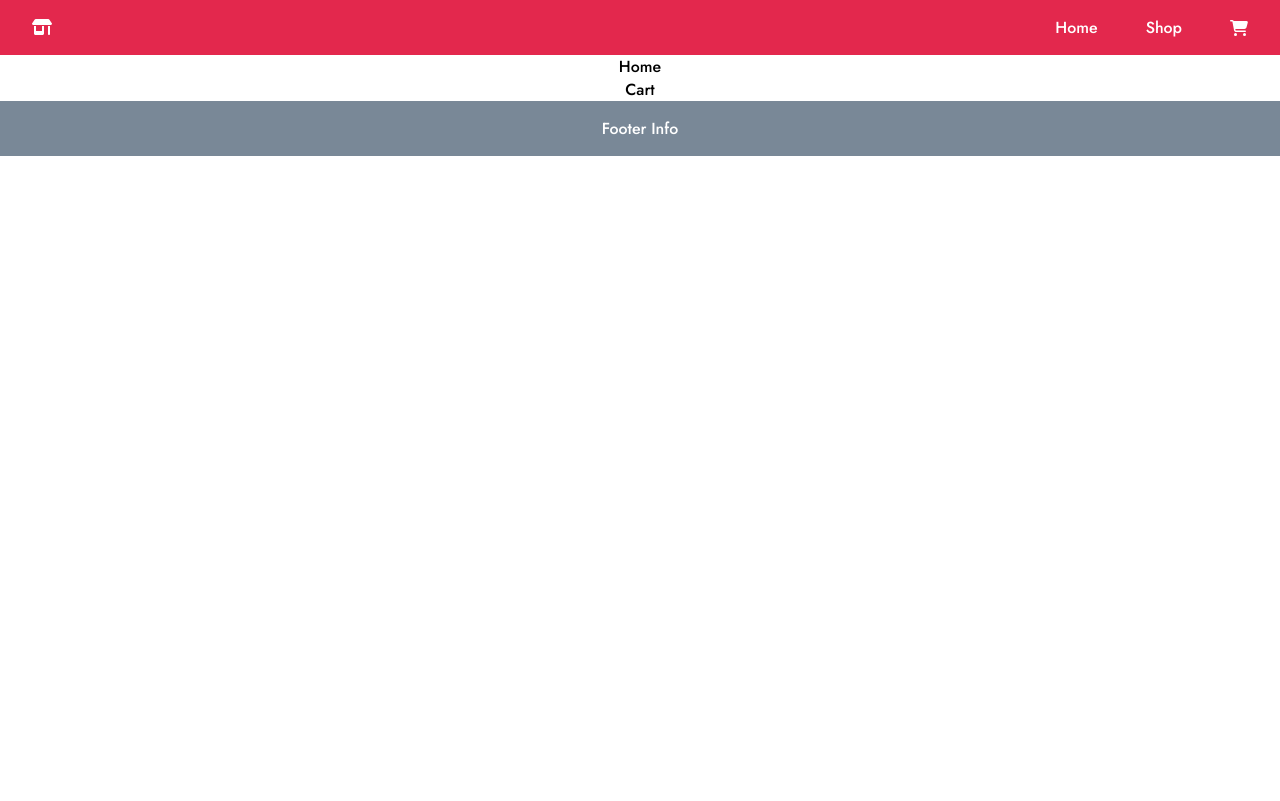
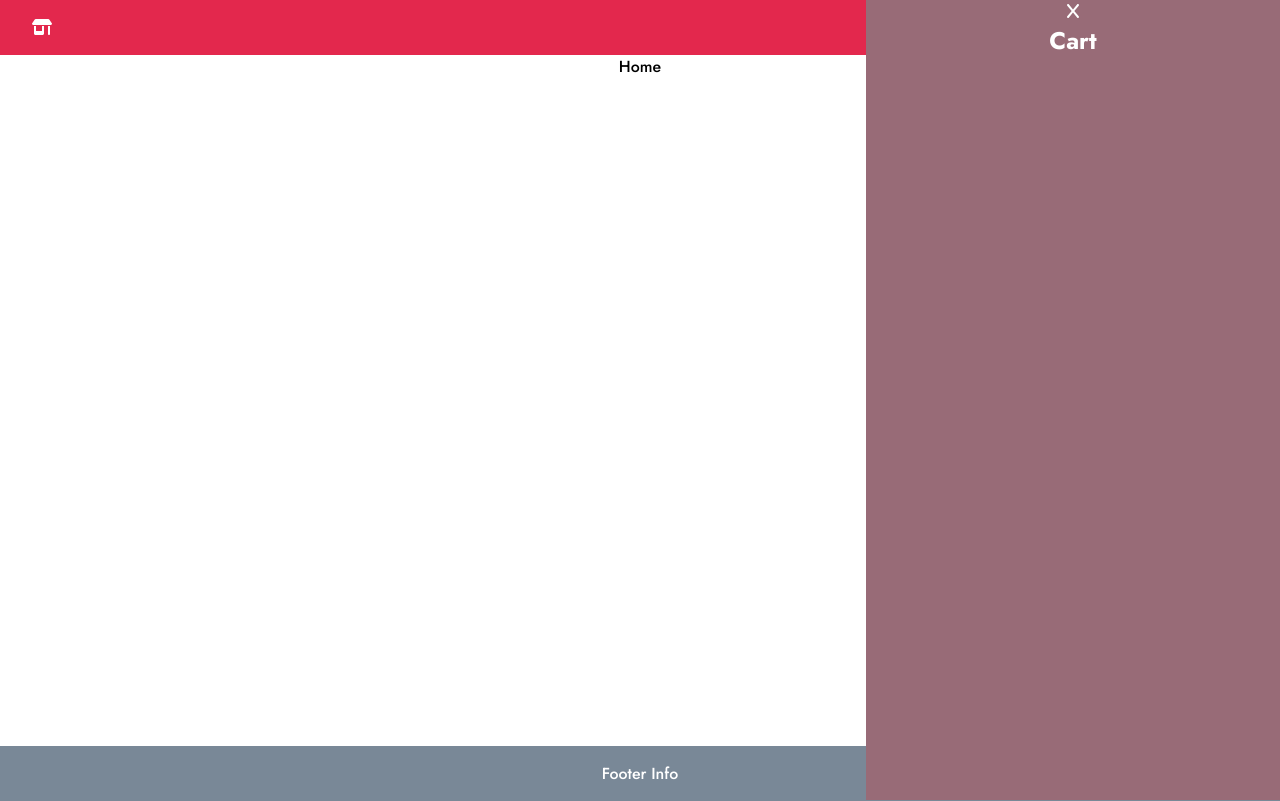
Before and after one commit to Bossolin/odin-shopping-cart, a React (Create React App) app: page / in a window 1280 px wide. Both pictures are taken after a click on the icon 1239 px from the left and 27 px from the top of the page. Built offline with nearby package versions, Linux system fonts and the light colour scheme.

Commit message:
add basic layout and shopping cart drawer

```diff
--- a/src/App.css
+++ b/src/App.css
@@ -35,3 +35,17 @@
   background-color: #798897;
   color: white;
 }
+
+.home, .shop {
+  min-height: calc(100vh - 6.8rem);
+}
+
+.cart {
+  position: fixed;
+  background-color: #986B77;
+  color: white;
+  right: 0;
+  top: 0;
+  height: 100%;
+  width: clamp(414px, 25%, 25%);
+}
--- a/src/App.js
+++ b/src/App.js
@@ -19,7 +19,7 @@ function App() {
             <Route path="/" element={<Home />} />
             <Route path="/shop" element={<Shop />} />
           </Routes>
-          {showCart && <Cart />}
+          {showCart && <Cart setShowCart={setShowCart} />}
         </div>
         <Footer />
       </div>
--- a/src/components/Cart.js
+++ b/src/components/Cart.js
@@ -1,7 +1,18 @@
 import React from "react";
+import { FontAwesomeIcon } from "@fortawesome/react-fontawesome";
+import { faX } from "@fortawesome/free-solid-svg-icons";
 
-const Cart = () => {
-  return <div className="cart">Cart</div>;
+const Cart = ({ setShowCart }) => {
+  const handleClick = () => {
+    setShowCart((prevState) => !prevState);
+  };
+
+  return (
+    <div className="cart">
+      <FontAwesomeIcon icon={faX} onClick={handleClick} />
+      <h2>Cart</h2>
+    </div>
+  );
 };
 
 export default Cart;
```
